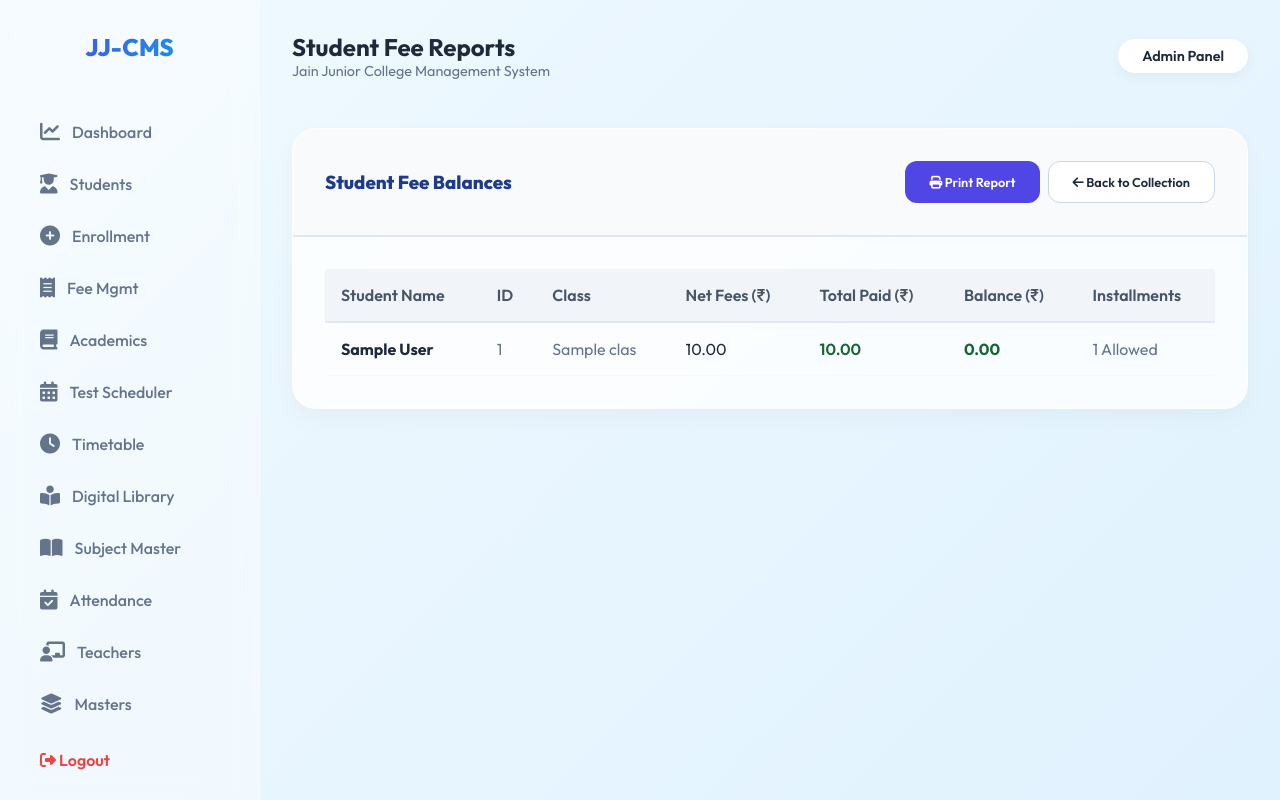
After one commit to jain-junior-college/JJC-Webapp, a Flask app: page /fees/report in a window 1280 px wide. The commit adds this page. Run offline with Flask 3, Linux system fonts and the light colour scheme; the visitor is signed in with stand-in values (Sample User, id 1); tables that the repository leaves empty hold one stand-in row (values such as "Sample post"); some libraries are stand-ins or nearby versions.

Commit message:
Add fee installment tracking and dynamic fee balance report

```diff
--- a/app.py
+++ b/app.py
@@ -232,7 +232,8 @@ def sync_db():
             "ALTER TABLE attendance ADD COLUMN IF NOT EXISTS exit_time VARCHAR(20)",
             "ALTER TABLE attendance ADD COLUMN IF NOT EXISTS exit_reason VARCHAR(255)",
             "ALTER TABLE attendance ADD COLUMN IF NOT EXISTS academic_year VARCHAR(20)",
-            "ALTER TABLE timetable ALTER COLUMN teacher_id DROP NOT NULL"
+            "ALTER TABLE timetable ALTER COLUMN teacher_id DROP NOT NULL",
+            "ALTER TABLE student ADD COLUMN installments_allowed INTEGER DEFAULT 1"
         ]
 
         for q in queries:
@@ -332,6 +333,7 @@ def edit_student(id):
         student.address = request.form['address']
         student.class_id = request.form['class_id']
         student.stream_id = request.form['stream_id']
+        student.installments_allowed = int(request.form.get('installments_allowed', 1))
 
         # Handle Subjects
         selected_subject_ids = set(request.form.getlist('selected_subjects'))
@@ -402,7 +404,8 @@ def enroll():
                 contact=request.form.get('contact', ''),
                 email=request.form.get('email', ''),
                 guardian_name=request.form.get('guardian_name', ''),
-                address=request.form.get('address', '')
+                address=request.form.get('address', ''),
+                installments_allowed=int(request.form.get('installments_allowed', 1))
             )
 
             # Handle File Uploads via Cloudinary (Permanent Storage)
@@ -836,7 +839,26 @@ def collect_fees():
 def fee_receipt(id):
     fee = Fee.query.get_or_404(id)
     student = Student.query.get(fee.student_id)
-    return render_template('fees/receipt.html', fee=fee, student=student)
+    # Calculate totals
+    total_paid = sum(f.amount_paid for f in student.fees)
+    balance = student.total_fees - total_paid
+    return render_template('fees/receipt.html', fee=fee, student=student, total_paid=total_paid, balance=balance)
+
+@app.route('/fees/report')
+@login_required
+def fee_report():
+    students = Student.query.all()
+    student_data = []
+    for s in students:
+        total_paid = sum(f.amount_paid for f in s.fees)
+        balance = s.total_fees - total_paid
+        student_data.append({
+            'student': s,
+            'total_paid': total_paid,
+            'balance': balance,
+            'installments': s.installments_allowed
+        })
+    return render_template('fees/report.html', student_data=student_data)
 
 # Academic Routes
 @app.route('/academics', methods=['GET', 'POST'])
--- a/models.py
+++ b/models.py
@@ -82,6 +82,7 @@ class Student(db.Model):
     email = db.Column(db.String(100))
     address = db.Column(db.Text)
     guardian_name = db.Column(db.String(100))
+    installments_allowed = db.Column(db.Integer, default=1)
     photo_url = db.Column(db.String(255)) # Path to student photograph
     document_url = db.Column(db.String(255)) # Path to uploaded PDF document
     admission_date = db.Column(db.DateTime, default=lambda: datetime.now(timezone.utc))
--- a/templates/fees/collect.html
+++ b/templates/fees/collect.html
@@ -47,6 +47,7 @@
             <p style="color: var(--text-secondary); line-height: 1.6;">
                 Ensure all payments are recorded with valid receipts. Once a payment is submitted, it will be reflected in the student's ledger and the main dashboard.
             </p>
+            <a href="{{ url_for('fee_report') }}" class="btn btn-primary" style="margin-top: 1.5rem;"><i class="fas fa-file-invoice-dollar"></i> View Student Fee Balances</a>
         </div>
 
         <div style="margin-top: 2rem; padding: 1.5rem; background: white; border-radius: 20px; box-shadow: 0 4px 10px rgba(0,0,0,0.02);">
--- /dev/null
+++ b/templates/fees/report.html
@@ -0,0 +1,104 @@
+{% extends "layout.html" %}
+
+{% block title %}Fee Balance Report{% endblock %}
+{% block header_title %}Student Fee Reports{% endblock %}
+
+{% block content %}
+<div class="glass-card" style="padding: 0; overflow: hidden; margin-bottom: 2rem;">
+    <!-- Print Official Header -->
+    <div class="print-header" style="display: none; padding: 2rem 2rem 0 2rem;">
+        <div style="display: flex; align-items: center; gap: 1.5rem; border-bottom: 2px solid #1e3a8a; padding-bottom: 1.5rem;">
+            <img src="{{ url_for('static', filename='images/logo.png') }}" style="width: 80px; height: 80px; object-fit: contain;">
+            <div>
+                <h1 style="color: #1e3a8a; margin: 0; font-size: 1.8rem; font-weight: 800; letter-spacing: -0.5px;">JAIN JUNIOR COLLEGE</h1>
+                <p style="margin: 0.2rem 0 0; color: #b45309; font-size: 0.9rem; font-weight: 700; font-style: italic;">Excellence in Education, Integrity in Character</p>
+                <p style="margin: 0.3rem 0 0; color: #64748b; font-size: 0.8rem; font-weight: 600;">Official Fee Balance Report | <span id="academicYearStr"></span></p>
+            </div>
+        </div>
+    </div>
+
+    <div style="background: #f8fafc; padding: 2rem; border-bottom: 2px solid #e2e8f0; display: flex; justify-content: space-between; align-items: center;" class="screen-header">
+        <h3 style="margin: 0; font-weight: 800; color: #1e3a8a;">Student Fee Balances</h3>
+        <div style="display: flex; gap: 0.5rem;" class="no-print">
+            <button onclick="window.print()" class="btn btn-primary" style="font-size: 0.8rem;"><i class="fas fa-print"></i> Print Report</button>
+            <a href="{{ url_for('collect_fees') }}" class="btn" style="background: white; border: 1px solid #cbd5e1; font-size: 0.8rem; color: #1e293b; text-decoration: none;"><i class="fas fa-arrow-left"></i> Back to Collection</a>
+        </div>
+    </div>
+
+    <div class="table-container" style="padding: 2rem;">
+        <table style="width: 100%; border-collapse: collapse;">
+            <thead>
+                <tr style="text-align: left; background: #f1f5f9; border-bottom: 2px solid #e2e8f0;">
+                    <th style="padding: 1rem; color: #475569;">Student Name</th>
+                    <th style="padding: 1rem; color: #475569;">ID</th>
+                    <th style="padding: 1rem; color: #475569;">Class</th>
+                    <th style="padding: 1rem; color: #475569;">Net Fees (₹)</th>
+                    <th style="padding: 1rem; color: #475569;">Total Paid (₹)</th>
+                    <th style="padding: 1rem; color: #475569;">Balance (₹)</th>
+                    <th style="padding: 1rem; color: #475569;">Installments</th>
+                </tr>
+            </thead>
+            <tbody>
+                {% for data in student_data %}
+                <tr style="border-bottom: 1px solid #f1f5f9;">
+                    <td style="padding: 1rem; font-weight: 700;">{{ data.student.name }}</td>
+                    <td style="padding: 1rem; color: #64748b;">{{ data.student.student_id }}</td>
+                    <td style="padding: 1rem; color: #64748b;">{{ data.student.academic_class.name if data.student.academic_class else 'N/A' }}</td>
+                    <td style="padding: 1rem;">{{ "{:,.2f}".format(data.student.total_fees) }}</td>
+                    <td style="padding: 1rem; color: #166534; font-weight: 600;">{{ "{:,.2f}".format(data.total_paid) }}</td>
+                    <td style="padding: 1rem; color: {% if data.balance > 0 %}#ef4444{% else %}#166534{% endif %}; font-weight: 700;">
+                        {{ "{:,.2f}".format(data.balance) }}
+                    </td>
+                    <td style="padding: 1rem; color: #64748b;">{{ data.installments }} Allowed</td>
+                </tr>
+                {% endfor %}
+            </tbody>
+        </table>
+    </div>
+</div>
+
+<style>
+@media print {
+    @page {
+        size: A4 portrait;
+        margin: 1cm;
+    }
+    body * { visibility: hidden; }
+    .glass-card, .glass-card * { visibility: visible; }
+    .glass-card {
+        position: absolute;
+        left: 0;
+        top: 0;
+        width: 100%;
+        border: none !important;
+        box-shadow: none !important;
+        background: white !important;
+        padding: 0 !important;
+        margin: 0 !important;
+    }
+    .sidebar, .top-header, .btn, header, .no-print, .screen-header { display: none !important; }
+    .main-content { padding: 0 !important; margin: 0 !important; }
+    .print-header { display: block !important; padding: 0 0 1.5rem 0 !important; }
+    .table-container { padding: 0 !important; }
+    th { font-size: 0.8rem; padding: 0.5rem !important; }
+    td { font-size: 0.8rem; padding: 0.5rem !important; }
+}
+</style>
+
+<script>
+document.addEventListener("DOMContentLoaded", function() {
+    const d = new Date();
+    let year = d.getFullYear();
+    let nextYear = (year + 1).toString().slice(-2);
+    // If before April, it's the previous academic year
+    if (d.getMonth() < 3) {
+        year = year - 1;
+        nextYear = (year + 1).toString().slice(-2);
+    }
+    const yearElem = document.getElementById("academicYearStr");
+    if (yearElem) {
+        yearElem.innerText = `Academic Year ${year}-${nextYear}`;
+    }
+});
+</script>
+{% endblock %}
--- a/templates/students/edit.html
+++ b/templates/students/edit.html
@@ -36,6 +36,11 @@
             <div class="form-group" style="grid-column: span 2;">
                 <label>Address</label>
                 <textarea name="address" class="form-control" rows="3">{{ student.address }}</textarea>
+            </div>
+
+            <div class="form-group" style="grid-column: span 2;">
+                <label>Number of Installments Allowed</label>
+                <input type="number" name="installments_allowed" class="form-control" value="{{ student.installments_allowed or 1 }}" min="1" max="12">
             </div>
 
             <div class="form-group">
--- a/templates/students/enroll.html
+++ b/templates/students/enroll.html
@@ -96,6 +96,10 @@
                     <div class="form-group">
                         <label>Net Payable Fees (&#8377;)</label>
                         <input type="number" name="total_fees" id="total_fees" class="form-control" readonly style="background: rgba(22, 101, 52, 0.05); color: #166534; font-weight: 800; font-size: 1.1rem;">
+                    </div>
+                    <div class="form-group">
+                        <label>Number of Installments</label>
+                        <input type="number" name="installments_allowed" id="installments_allowed" class="form-control" value="1" min="1" max="12">
                     </div>
                 </div>
             </div>
```
Also changed, not shown: templates/fees/receipt.html (+9 -1 lines).
